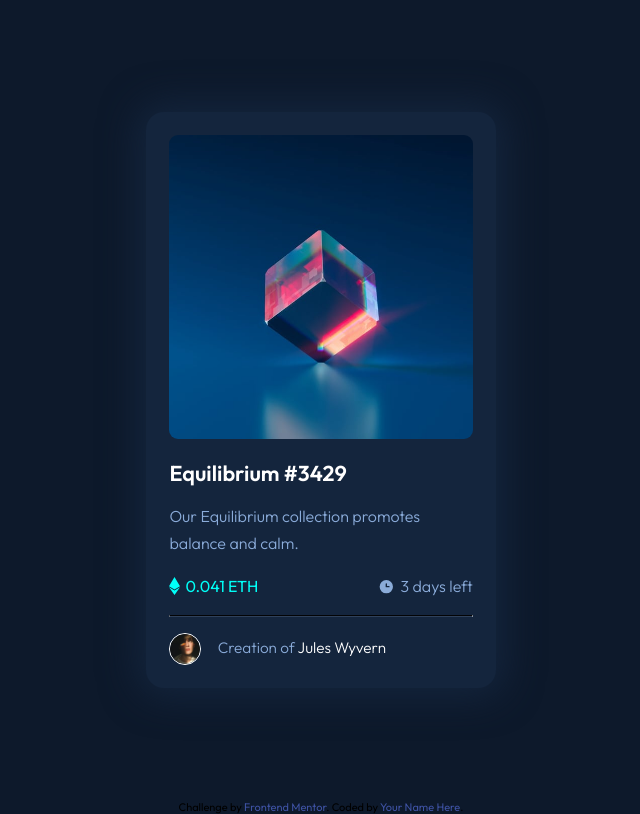
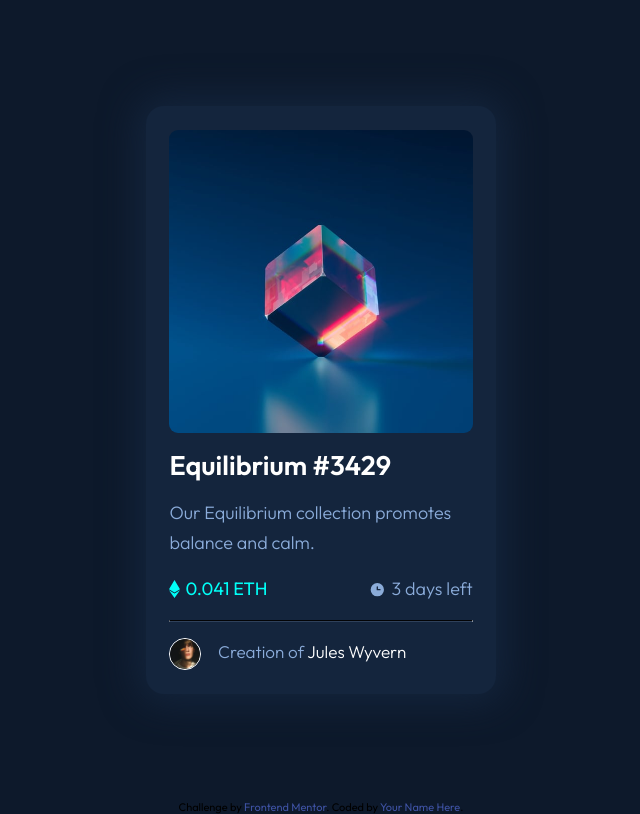
Before and after one commit to gszul/nft-preview-card-component-main, a plain HTML site: page index.html in a window 1280 px wide. Shown: the whole page, without its empty margins (319-959 px from the left). Drawn offline with Linux system fonts and the light colour scheme.

Commit message:
small corection on font-size

```diff
--- a/style.css
+++ b/style.css
@@ -23,7 +23,7 @@
     --main-font: "Outfit";
 
     font-family: var(--main-font), sans-serif;
-    font-size: 18px;
+    font-size: min(18px, 4.2vw);
 }
 
 body {
@@ -95,7 +95,7 @@ a:hover {
 /* header anchor */
 
 .card__title {
-    font-size: 0.80em;
+    font-size: 1em;
 }
 
 
@@ -105,7 +105,7 @@ p,
 span {
     color: var(--first-color);
     font-weight: 300;
-    font-size: 0.89em;
+    font-size: 1rem;
     line-height: 1.7em;
 }
 
@@ -128,7 +128,7 @@ hr {
 /* article footer */
 
 .author {
-    font-size: .85rem;
+    font-size: .95rem;
 }
 
 .author__avatar {
```
